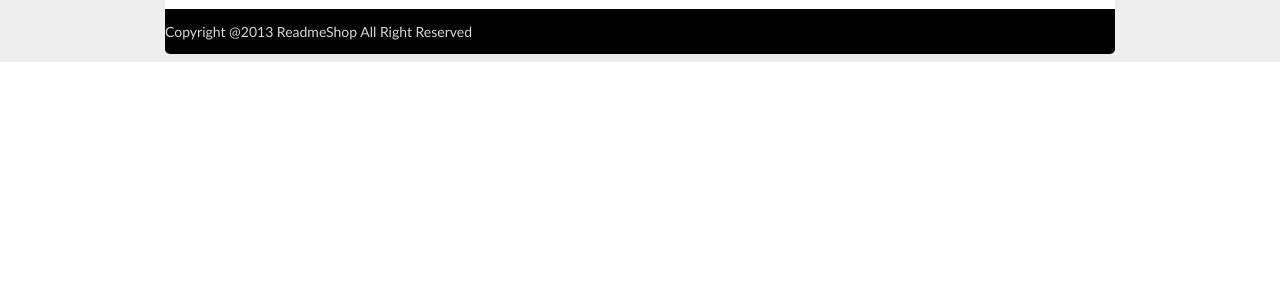
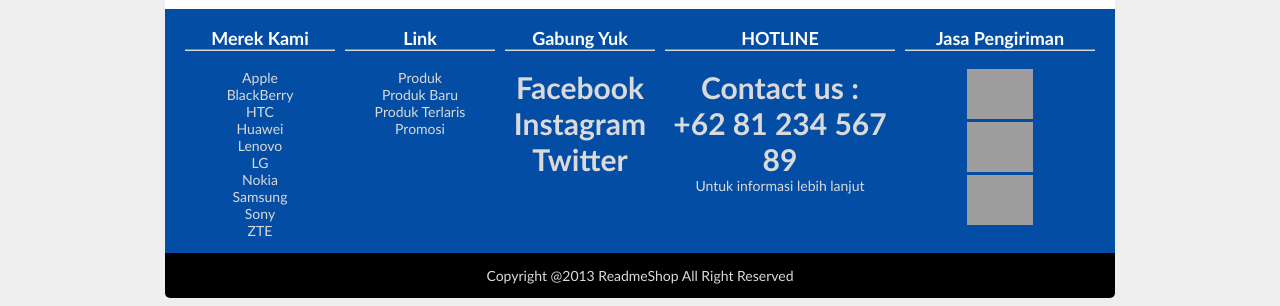
Before and after one commit to ImmanuelSteve/ReadMe-FTIUKDW, a PHP site: page /promosi.php in a window 1280 px wide. Shown: the part 1210-1516 px from the top of the page. Before the commit the page ends 1272 px from the top, so only its background shows below. Run offline with PHP 8.4, Linux system fonts and the light colour scheme; data comes from the database, SQL or seed files in the repository; grey boxes are pictures that could not be loaded.

Commit message:
Update promosi.php

```diff
--- a/promosi.php
+++ b/promosi.php
@@ -16,7 +16,7 @@
                 <img src="images/readmeshoplogo.png" height="100" width="110"/>
             </div>
             <div id="login" class="grid_20">
-                <form id="formlogin">
+                <form id="formlogin"class="right">
                     <input type="text" name="username" placeholder="nama pengguna">
                     <input type="password" name="password" placeholder="kata sandi">
                     <input id="buttonlogin" type="submit" value="Masuk">
@@ -88,8 +88,64 @@
     <!-- footer begin -->
     <div id="footer">
         <div class="container_24">
+            <div class="grid_24" id="footerarea">
+                <div class="grid_4 footerleft">
+		    <p class="textfootertitle center">Merek Kami</p>
+		    <ul class="center">
+			<li><a class="textfooterinfo" href="#">Apple</a></li>
+                        <li><a class="textfooterinfo" href="#">BlackBerry</a></li>
+                        <li><a class="textfooterinfo" href="#">HTC</a></li>
+                        <li><a class="textfooterinfo" href="#">Huawei</a></li>
+                        <li><a class="textfooterinfo" href="#">Lenovo</a></li>
+                        <li><a class="textfooterinfo" href="#">LG</a></li>
+                        <li><a class="textfooterinfo" href="#">Nokia</a></li>
+                        <li><a class="textfooterinfo" href="#">Samsung</a></li>
+                        <li><a class="textfooterinfo" href="#">Sony</a></li>
+                        <li><a class="textfooterinfo" href="#">ZTE</a></li>
+                    </ul>
+		</div>
+                <div class="grid_4">
+		    <p class="textfootertitle center">Link</p>
+		    <ul class="center">
+			<li><a class="textfooterinfo" href="produk.php">Produk</a></li>
+                        <li><a class="textfooterinfo" href="#">Produk Baru</a></li>
+                        <li><a class="textfooterinfo" href="#">Produk Terlaris</a></li>
+                        <li><a class="textfooterinfo" href="promosi.php">Promosi</a></li>
+                    </ul>
+		</div>
+                <div class="grid_4">
+		    <p class="textfootertitle center">Gabung Yuk</p>
+		    <ul class="center">
+			<li><a class="textfooterinfo textfooterbig" href="www.facebook.com">Facebook</a></li>
+                        <li><a class="textfooterinfo textfooterbig" href="www.instagram.com">Instagram</a></li>
+                        <li><a class="textfooterinfo textfooterbig" href="www.twitter.com">Twitter</a></li>
+                    </ul>
+		</div>
+                 <div class="grid_6">
+		    <p class="textfootertitle center">HOTLINE</p>
+		    <ul class="center">
+			<li class="texthotline textfooterbig">Contact us :</li>
+                        <li class="texthotline textfooterbig">+62 81 234 567 89</li>
+                         <li class="texthotline">Untuk informasi lebih lanjut</li>
+                    </ul>
+		</div>
+                 <div class="grid_5">
+		    <p class="textfootertitle center">Jasa Pengiriman</p>
+		    <ul class="center">
+			<li><a class="textfooterinfo" href="www.jne.co.id">
+                            <img src="images/JNE.png">
+                        </a></li>
+                        <li><a class="textfooterinfo" href="www.posindonesia.co.id">
+                            <img src="images/POS.jpg">
+                        </a></li>
+                        <li><a class="textfooterinfo" href="www.tiki-online.com">
+                            <img src="images/TIKI.png">
+                        </a></li>
+                    </ul>
+		</div>
+            </div>
             <div class="grid_24" id="copyright">
-                <p id="copyrighttext">
+                <p id="copyrighttext" class="center">
                     Copyright @2013 ReadmeShop All Right Reserved
                 </p>
             </div>
@@ -99,6 +155,5 @@
         </div>
     </div>
     <!-- footer end -->
-
 </body>
 </html>
```
